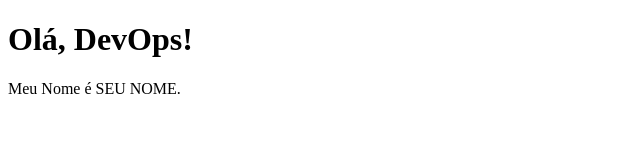
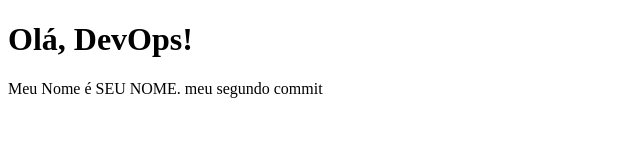
Before and after one commit to R-SPERANZA/Meu-Primeiro-Devops, a plain HTML site: page index.html in a window 1280 px wide. Shown: the whole page, without its empty margins (0-640 px from the left). Drawn offline with Linux system fonts and the light colour scheme.

Commit message:
meu segundo_commit

```diff
--- a/index.html
+++ b/index.html
@@ -6,6 +6,8 @@
 </head>
 <body>
 <h1> Olá, DevOps! </h1> <p>Meu
-Nome é SEU NOME.</p>
+Nome é SEU NOME.
+meu segundo commit
+</p>
 </body>
 </html>
```
